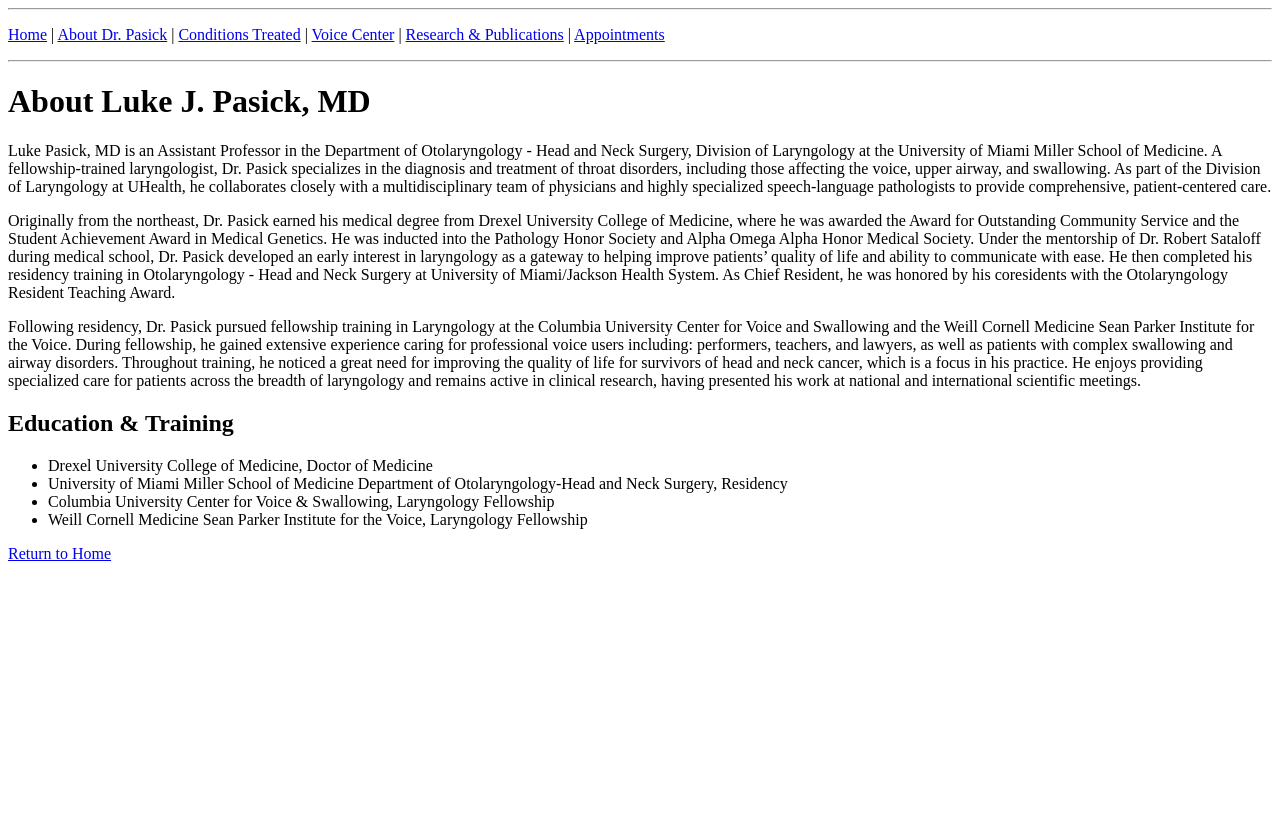
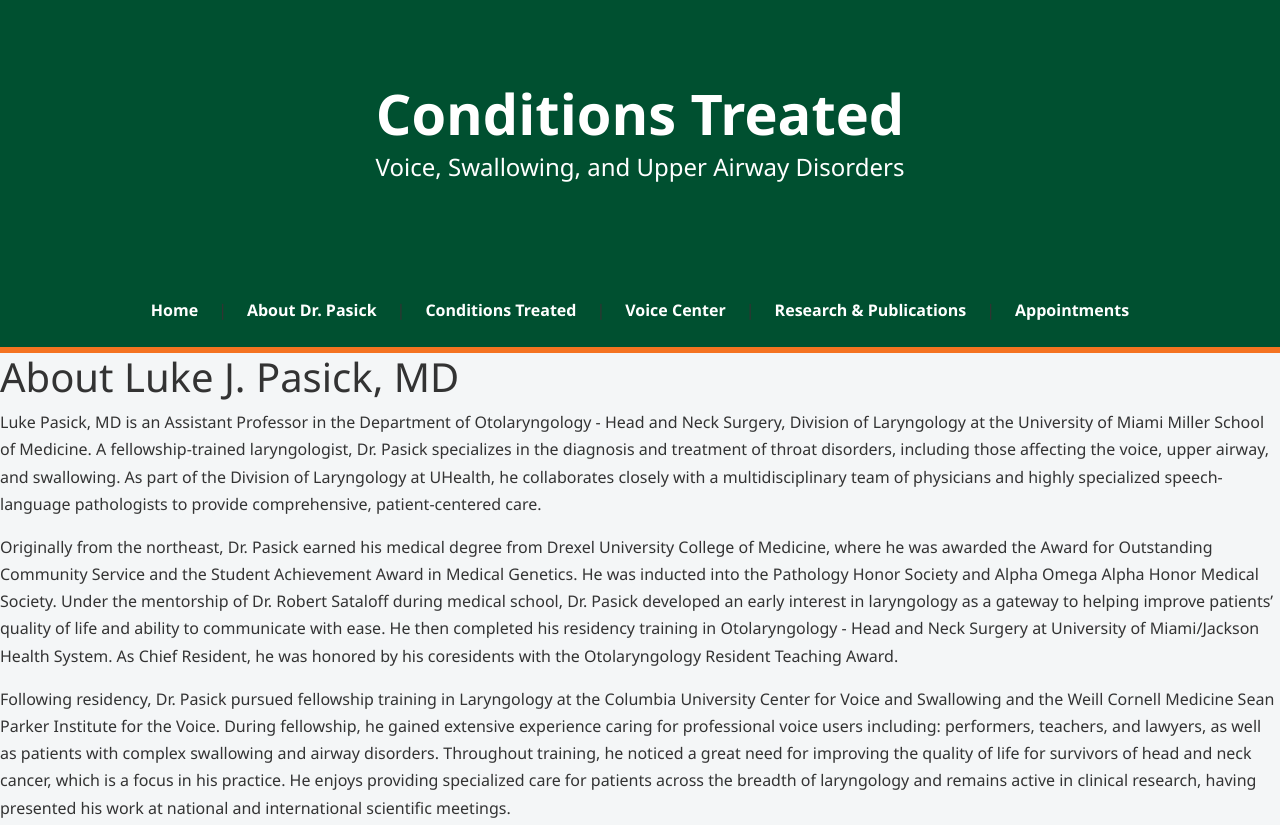
Before and after one commit to lukepasick/lukepasickmd.com, a plain HTML site: page about.html in a window 1280 px wide. Shown: the top 825 px of the page. Before the commit the page ends 800 px from the top, so only its background shows below. Drawn offline with nearby package versions, Linux system fonts and the light colour scheme.

Commit message:
Add Bootstrap and styles to about.html

```diff
--- a/about.html
+++ b/about.html
@@ -2,20 +2,135 @@
 <html>
 <head>
     <title>About Dr. Luke Pasick</title>
+    <link href="https://cdn.jsdelivr.net/npm/bootstrap@5.3.3/dist/css/bootstrap.min.css" rel="stylesheet">
+
+<style>
+
+    :root {
+  --um-green: #005030;
+  --um-orange: #F47321;
+}
+
+body {
+    margin: 0;
+    padding: 0;
+    font-family: "Segoe UI", Arial, Helvetica, sans-serif;
+    background-color: #f4f6f7;
+    color: #333;
+    line-height: 1.7;
+}
+
+.header {
+    background: var(--um-green);
+    color: white;
+    text-align: center;
+    padding: 80px 10px 70px 10px;
+  margin-bottom: 0
+}
+
+.header h1 {
+    color: white;
+    margin: 0;
+    font-size: 56px;
+font-weight: 700;
+}
+
+    .header p {
+    font-size: 24px;
+}
+
+.nav {
+    background: var(--um-green);
+    padding: 15px;
+  margin-top: 0;
+ display: flex;
+    justify-content: center;
+    align-items: center;
+    flex-wrap: wrap;
+    gap: 8px;
+}
+
+.nav a {
+    color: white;
+    text-decoration: none;
+        padding: 8px 12px;
+    font-weight: bold;
+}
+
+.nav a:hover {
+    color: var(--um-orange);
+}
+
+.container {
+    max-width: 1100px;
+    margin: auto;
+    padding: 30px;
+}
+
+.card {
+
+    background: white;
+    padding: 25px;
+    margin-bottom: 25px;
+    border-radius: 15px;
+    box-shadow: 0 6px 18px rgba(0,0,0,.08);
+}
+    .card p {
+   max-width:750px;
+}
+    .card:hover {
+   transform:translateY(-2px);
+   transition:.1s;
+}
+    .card ul {
+    font-size: 22px;
+}
+
+.card li {
+    margin-bottom: 8px;
+}
+
+h2 {
+    color: var(--um-green);
+    border-left: 6px solid var(--um-orange);
+    padding-left: 12px;
+}
+
+.footer {
+    background: var(--um-green);
+    color: white;
+    text-align: center;
+    padding: 25px;
+    margin-top: 40px;
+}
+
+</style>
+
+
+
 </head>
 <body>
-  <hr>
 
-<p>
+    <div class="header">
+  <h1>Conditions Treated</h1>
+  <p>Voice, Swallowing, and Upper Airway Disorders</p>
+</div>
+
+
+<div class="nav">
   <a href="index.html">Home</a> |
   <a href="about.html">About Dr. Pasick</a> |
   <a href="conditions.html">Conditions Treated</a> |
   <a href="voice-center.html">Voice Center</a> |
   <a href="publications.html">Research & Publications</a> |
   <a href="https://doctors.umiamihealth.org/provider/luke-j-pasick/7366227">Appointments</a>
-</p>
+</div>
 
-<hr>
+    <div style="
+height:6px;
+background:var(--um-orange);
+">
+</div>
 
 <h1>About Luke J. Pasick, MD</h1>
 
```
